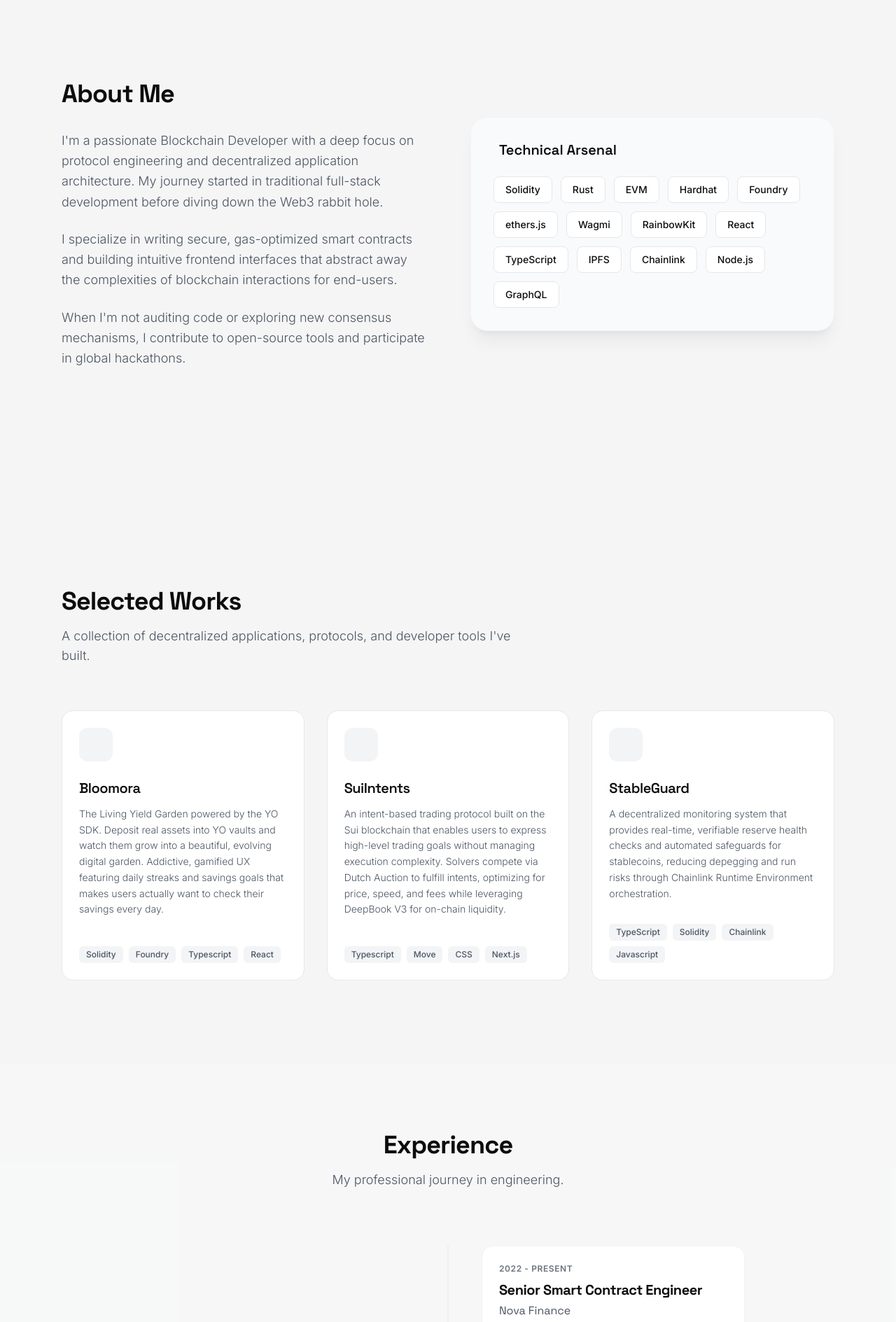
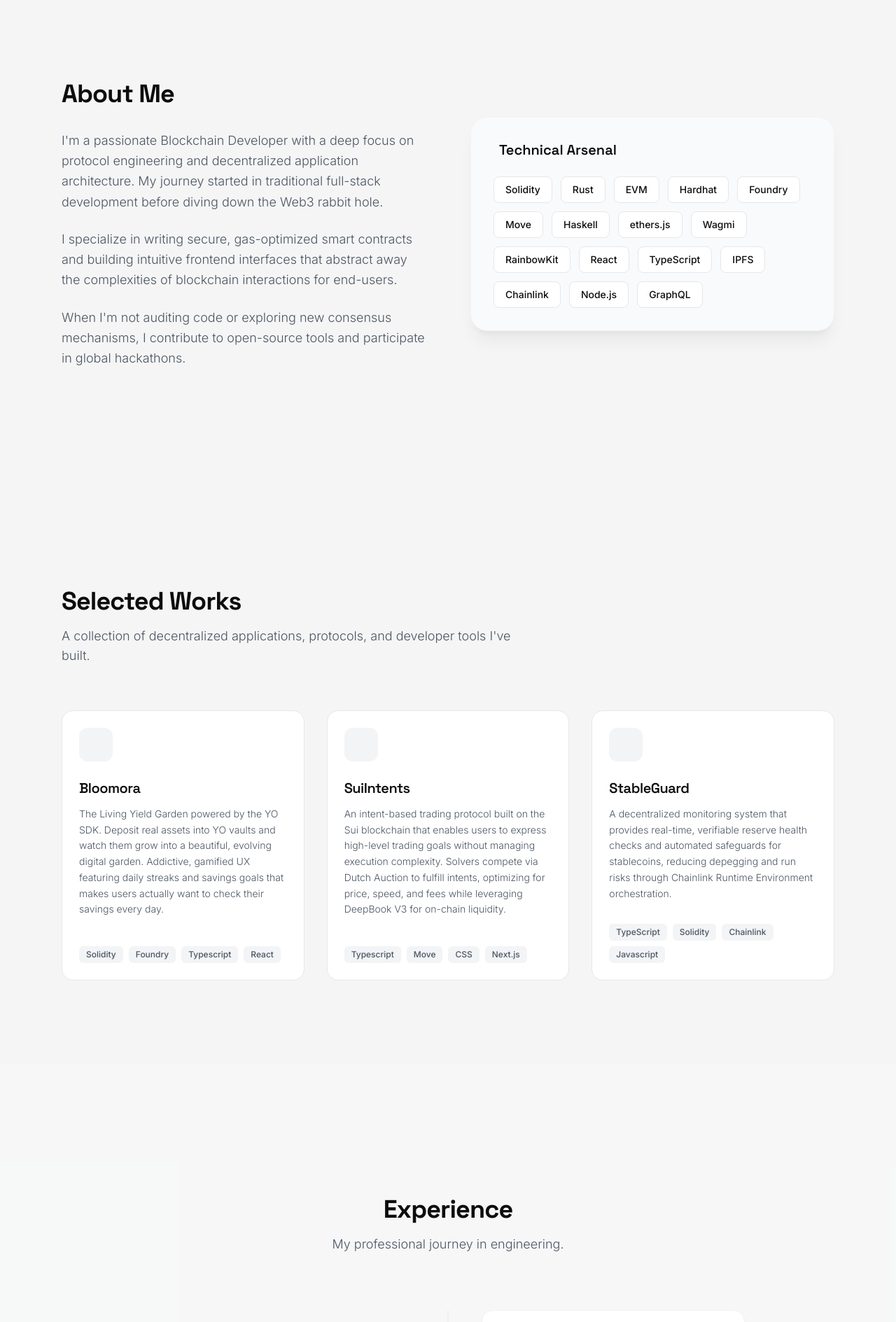
Before and after one commit to U-GOD/Fredrick-Kabu, a React (Vite) app: page / in a window 1280 px wide. Shown: the part 880-2769 px from the top of the page at 70% size. Built offline with nearby package versions, Linux system fonts and the light colour scheme.

Commit message:
Update Contact details

```diff
--- a/src/components/sections/About.jsx
+++ b/src/components/sections/About.jsx
@@ -2,7 +2,7 @@ import React from 'react';
 import Reveal from '../Reveal';
 
 const skills = [
-  'Solidity', 'Rust', 'EVM', 'Hardhat', 'Foundry',
+  'Solidity', 'Rust', 'EVM', 'Hardhat', 'Foundry', 'Move', 'Haskell',
   'ethers.js', 'Wagmi', 'RainbowKit', 'React', 'TypeScript',
   'IPFS', 'Chainlink', 'Node.js', 'GraphQL'
 ];
--- a/src/components/sections/Contact.jsx
+++ b/src/components/sections/Contact.jsx
@@ -34,13 +34,13 @@ export default function Contact() {
             </p>
 
             <div className="flex gap-4">
-              <a href="#" className="w-12 h-12 rounded-full bg-gray-50 dark:bg-gray-900 border border-gray-200 dark:border-gray-800 flex items-center justify-center text-gray-600 dark:text-gray-400 hover:text-black dark:hover:text-white hover:border-black dark:hover:border-white transition-all duration-300">
+              <a href="https://github.com/U-GOD" className="w-12 h-12 rounded-full bg-gray-50 dark:bg-gray-900 border border-gray-200 dark:border-gray-800 flex items-center justify-center text-gray-600 dark:text-gray-400 hover:text-black dark:hover:text-white hover:border-black dark:hover:border-white transition-all duration-300">
                 <iconify-icon icon="simple-icons:github" width="20"></iconify-icon>
               </a>
-              <a href="#" className="w-12 h-12 rounded-full bg-gray-50 dark:bg-gray-900 border border-gray-200 dark:border-gray-800 flex items-center justify-center text-gray-600 dark:text-gray-400 hover:text-black dark:hover:text-white hover:border-black dark:hover:border-white transition-all duration-300">
+              <a href="https://x.com/u_godfvr" className="w-12 h-12 rounded-full bg-gray-50 dark:bg-gray-900 border border-gray-200 dark:border-gray-800 flex items-center justify-center text-gray-600 dark:text-gray-400 hover:text-black dark:hover:text-white hover:border-black dark:hover:border-white transition-all duration-300">
                 <iconify-icon icon="simple-icons:x" width="20"></iconify-icon>
               </a>
-              <a href="#" className="w-12 h-12 rounded-full bg-gray-50 dark:bg-gray-900 border border-gray-200 dark:border-gray-800 flex items-center justify-center text-gray-600 dark:text-gray-400 hover:text-black dark:hover:text-white hover:border-black dark:hover:border-white transition-all duration-300">
+              <a href="https://www.linkedin.com/in/fredrick-kabu" className="w-12 h-12 rounded-full bg-gray-50 dark:bg-gray-900 border border-gray-200 dark:border-gray-800 flex items-center justify-center text-gray-600 dark:text-gray-400 hover:text-black dark:hover:text-white hover:border-black dark:hover:border-white transition-all duration-300">
                 <iconify-icon icon="simple-icons:linkedin" width="20"></iconify-icon>
               </a>
               <a href="#" className="w-12 h-12 rounded-full bg-gray-50 dark:bg-gray-900 border border-gray-200 dark:border-gray-800 flex items-center justify-center text-gray-600 dark:text-gray-400 hover:text-black dark:hover:text-white hover:border-black dark:hover:border-white transition-all duration-300">
--- a/src/components/sections/Experience.jsx
+++ b/src/components/sections/Experience.jsx
@@ -3,22 +3,10 @@ import Reveal from '../Reveal';
 
 const experiences = [
   {
-    role: 'Senior Smart Contract Engineer',
-    company: 'Nova Finance',
-    date: '2022 - Present',
-    description: 'Lead architect for v2 protocol rewrite. Implemented novel yield farming strategies reducing gas costs by 35%. Audited core contracts handling $50M+ TVL.'
-  },
-  {
-    role: 'Web3 Developer',
-    company: 'BlockStudio',
-    date: '2021 - 2022',
-    description: 'Built custom NFT marketplaces and token launchpads for enterprise clients. Integrated diverse wallets using custom RainbowKit implementations.'
-  },
-  {
-    role: 'Full Stack Developer',
-    company: 'TechCorp',
-    date: '2019 - 2021',
-    description: 'Transitioned legacy monolithic applications to serverless microservices. Introduced early blockchain integrations for supply chain tracking.'
+    role: 'Blockchain Developer',
+    company: 'Velsync',
+    date: 'Dec 2025 - Jan 2026',
+    description: 'Blockchain internship focused on smart contract development fundamentals. Spent the month learning Solidity and smart contract testing with Foundry, studying the codebase, and building foundational skills in protocol engineering.'
   }
 ];
 
```
